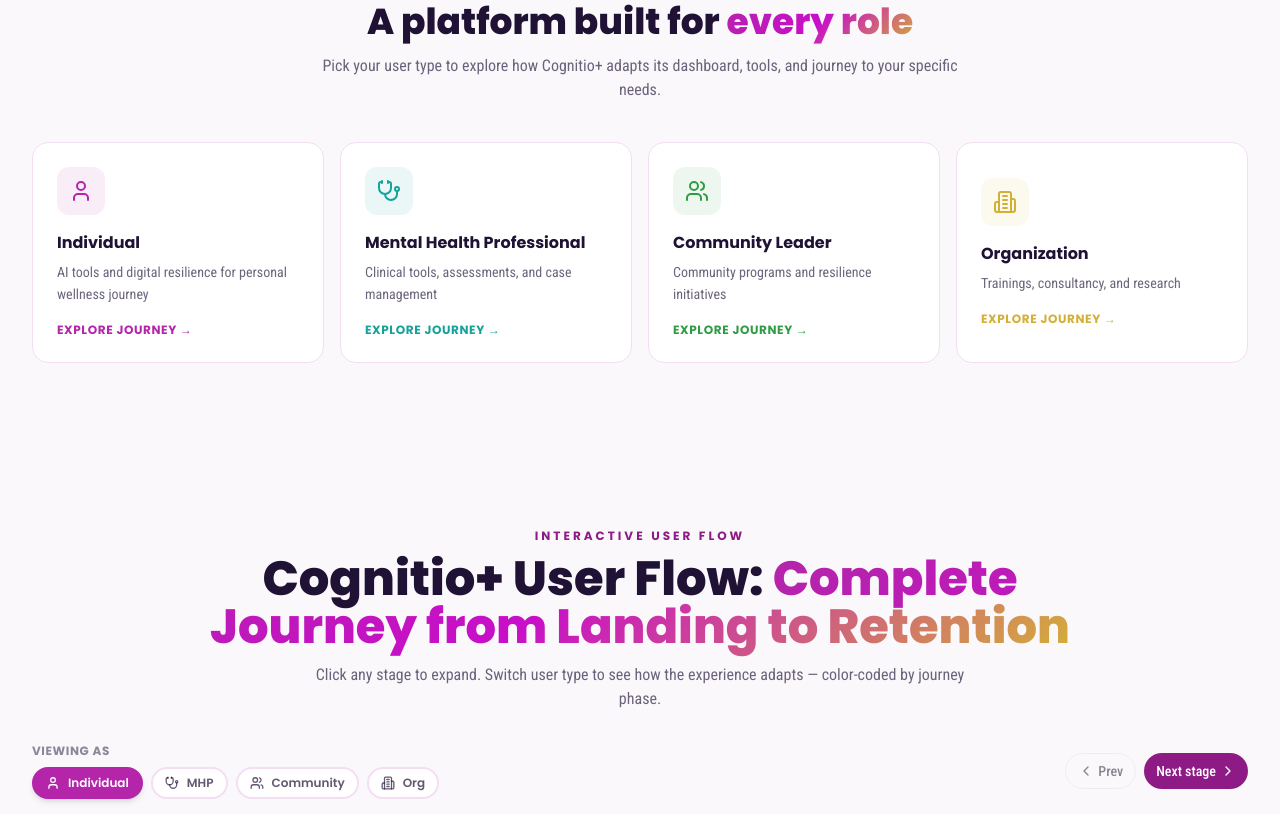
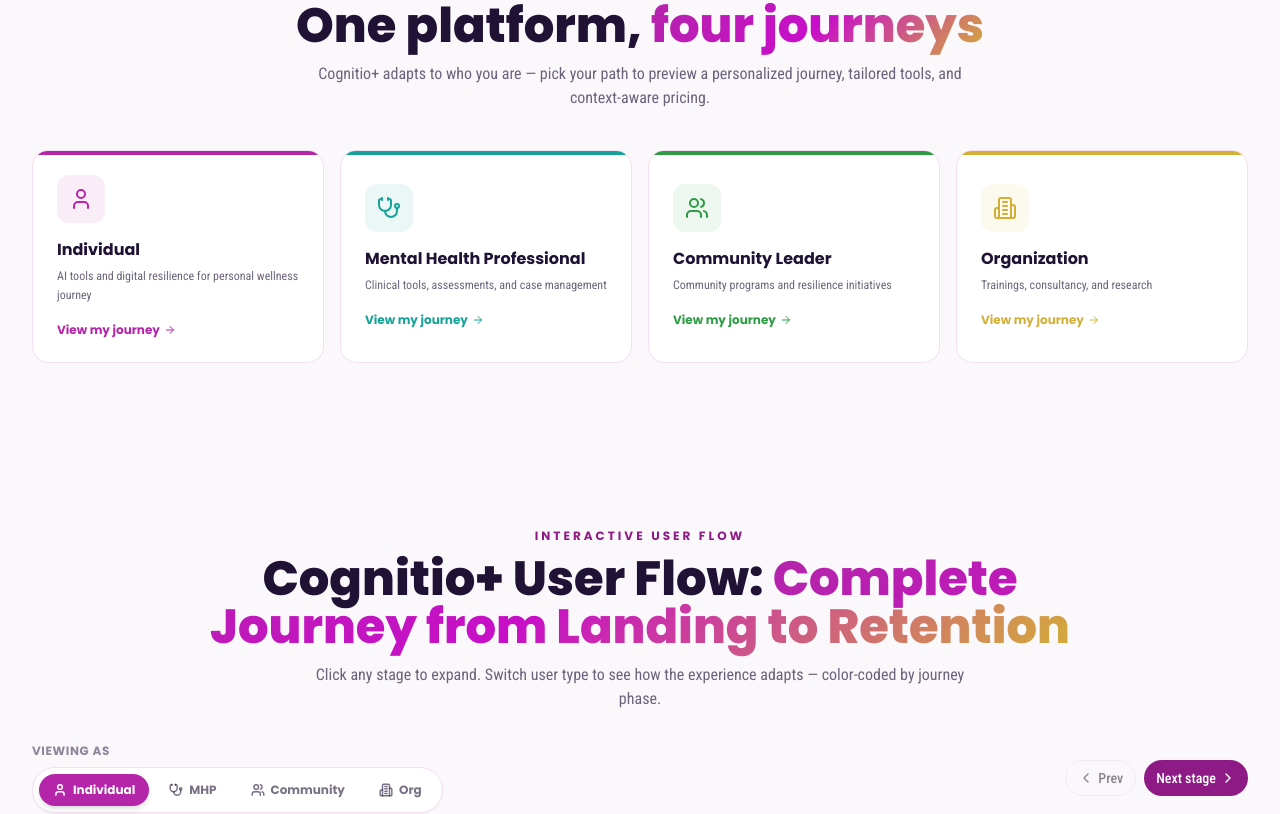
Before and after one commit to cognitioplus/app, a React (Vite) app: page / in a window 1280 px wide. Shown: the part 2297-3111 px from the top of the page. Built offline with nearby package versions, Linux system fonts and the light colour scheme.

Commit message:
Add files via upload

```diff
--- a/src/components/StageDetails.tsx
+++ b/src/components/StageDetails.tsx
@@ -70,7 +70,7 @@
       {/* Cards grid */}
       <div className="grid grid-cols-1 sm:grid-cols-2 lg:grid-cols-3 gap-4">
         {cards[0].items.map((card, i) => (
-          <DetailCardItem key={i} card={card} stage={stage} accentHex={stage.byUserType ? userMeta.hex : stage.hex} index={i} />
+          <DetailCardItem key={i} card={card} accentHex={stage.byUserType ? userMeta.hex : stage.hex} index={i} />
         ))}
       </div>
 
@@ -114,8 +114,8 @@
   );
 };
 
-const DetailCardItem: React.FC<{ card: DetailCard; stage: JourneyStage; accentHex: string; index: number }> = ({
-  card, stage, accentHex, index,
+const DetailCardItem: React.FC<{ card: DetailCard; accentHex: string; index: number }> = ({
+  card, accentHex, index,
 }) => {
   return (
     <div
--- a/src/components/UserTypeShowcase.tsx
+++ b/src/components/UserTypeShowcase.tsx
@@ -1,23 +1,28 @@
 import React from 'react';
 import { USER_TYPES, UserType } from '@/data/journeyData';
-import { cn } from '@/lib/utils';
+import { ArrowRight } from 'lucide-react';
 
 interface Props {
   onPick: (u: UserType) => void;
 }
 
+/**
+ * Landing-page section presenting the four audience paths.
+ * Picking a card hands the user type to AppLayout, which pre-selects
+ * it in JourneyExplorer and smooth-scrolls to the journey section.
+ */
 const UserTypeShowcase: React.FC<Props> = ({ onPick }) => (
-  <section className="max-w-7xl mx-auto px-4 md:px-8 py-16 md:py-20">
+  <section id="who-its-for" className="relative max-w-7xl mx-auto px-4 md:px-8 py-16 md:py-20">
     <div className="text-center mb-10">
-      <span className="text-xs font-display font-bold tracking-[0.25em] uppercase text-c-purple-600">
-        Who is it for?
+      <span className="text-xs font-display font-bold tracking-[0.25em] uppercase text-c-teal-600">
+        Who it&rsquo;s for
       </span>
-      <h2 className="font-display font-extrabold text-3xl md:text-4xl text-cognitio-ink mt-2 mb-3 text-balance">
-        A platform built for <span className="gradient-text">every role</span>
+      <h2 className="font-display font-extrabold text-3xl md:text-5xl text-cognitio-ink mt-2 mb-3 text-balance">
+        One platform, <span className="gradient-text">four journeys</span>
       </h2>
       <p className="text-cognitio-ink/65 max-w-2xl mx-auto">
-        Pick your user type to explore how Cognitio+ adapts its dashboard,
-        tools, and journey to your specific needs.
+        Cognitio+ adapts to who you are — pick your path to preview a personalized
+        journey, tailored tools, and context-aware pricing.
       </p>
     </div>
 
@@ -29,24 +34,31 @@
             key={u.id}
             type="button"
             onClick={() => onPick(u.id)}
-            className={cn(
-              'group text-left rounded-2xl bg-white border border-c-purple-100 p-6',
-              'hover:shadow-xl hover:-translate-y-1 transition-all duration-300'
-            )}
+            aria-label={`View the ${u.label} journey`}
+            className="group text-left rounded-2xl bg-white border border-c-purple-100 p-6 hover:shadow-xl hover:-translate-y-1 transition-all duration-300 relative overflow-hidden"
           >
             <div
-              className="h-12 w-12 rounded-xl flex items-center justify-center mb-4 transition-transform group-hover:scale-110"
+              className="absolute top-0 left-0 h-1 w-full"
+              style={{ backgroundColor: u.hex }}
+            />
+            <div
+              className="h-12 w-12 rounded-xl flex items-center justify-center mb-4"
               style={{ backgroundColor: `${u.hex}15`, color: u.hex }}
             >
               <Icon className="h-6 w-6" strokeWidth={2} />
             </div>
-            <div className="font-display font-bold text-cognitio-ink mb-1.5">{u.label}</div>
-            <p className="text-sm text-cognitio-ink/65 leading-relaxed">{u.description}</p>
+            <div className="font-display font-bold text-cognitio-ink mb-1.5 leading-snug">
+              {u.label}
+            </div>
+            <p className="text-xs text-cognitio-ink/65 leading-relaxed mb-4">
+              {u.description}
+            </p>
             <div
-              className="mt-4 text-xs font-display font-bold uppercase tracking-wider"
+              className="text-xs font-display font-bold flex items-center gap-1"
               style={{ color: u.hex }}
             >
-              Explore journey →
+              View my journey
+              <ArrowRight className="h-3 w-3 transition-transform duration-300 group-hover:translate-x-1" />
             </div>
           </button>
         );
--- a/src/components/UserTypeSwitcher.tsx
+++ b/src/components/UserTypeSwitcher.tsx
@@ -7,8 +7,17 @@
   onChange: (u: UserType) => void;
 }
 
-const UserTypeSwitcher: React.FC<Props> = ({ value, onChange }) => (
-  <div className="flex flex-wrap gap-2">
+/**
+ * Segmented pill control for switching the active user type.
+ * Used by JourneyExplorer to recolor the journey stages per audience.
+ */
+const UserTypeSwitcher: React.FC<Props> = ({ value, onChange }) => {
+  return (
+    <div
+      role="tablist"
+      aria-label="Switch user type"
+      className="inline-flex flex-wrap items-center gap-1.5 rounded-full bg-white border border-c-purple-100 p-1.5 shadow-sm"
+    >
       {USER_TYPES.map((u) => {
         const Icon = u.icon;
         const active = value === u.id;
@@ -16,21 +25,24 @@
           <button
             key={u.id}
             type="button"
+            role="tab"
+            aria-selected={active}
             onClick={() => onChange(u.id)}
             className={cn(
-            'flex items-center gap-2 rounded-full px-3 py-1.5 text-xs font-display font-semibold border-2 transition-all duration-200',
+              'flex items-center gap-1.5 rounded-full px-3.5 py-2 text-xs font-display font-bold transition-all duration-300',
               active
-              ? 'text-white shadow-md border-transparent'
-              : 'bg-white border-c-purple-100 text-cognitio-ink/70 hover:border-c-purple-300'
+                ? 'text-white shadow-md'
+                : 'text-cognitio-ink/60 hover:text-cognitio-ink hover:bg-c-purple-50'
             )}
-          style={active ? { backgroundColor: u.hex, borderColor: u.hex } : {}}
+            style={active ? { backgroundColor: u.hex } : {}}
           >
-          <Icon className="h-3.5 w-3.5" strokeWidth={2.2} />
-          {u.shortLabel}
+            <Icon className="h-3.5 w-3.5" strokeWidth={2.5} />
+            <span>{u.shortLabel}</span>
           </button>
         );
       })}
     </div>
   );
+};
 
 export default UserTypeSwitcher;
--- a/src/components/theme-provider.tsx
+++ b/src/components/theme-provider.tsx
@@ -1,6 +1,5 @@
 "use client"
 
-import * as React from "react"
 import { createContext, useContext, useEffect, useState } from "react"
 import { ThemeProviderProps } from "next-themes/dist/types"
 
```
Lines whose indentation alone changed are shown as unchanged.
